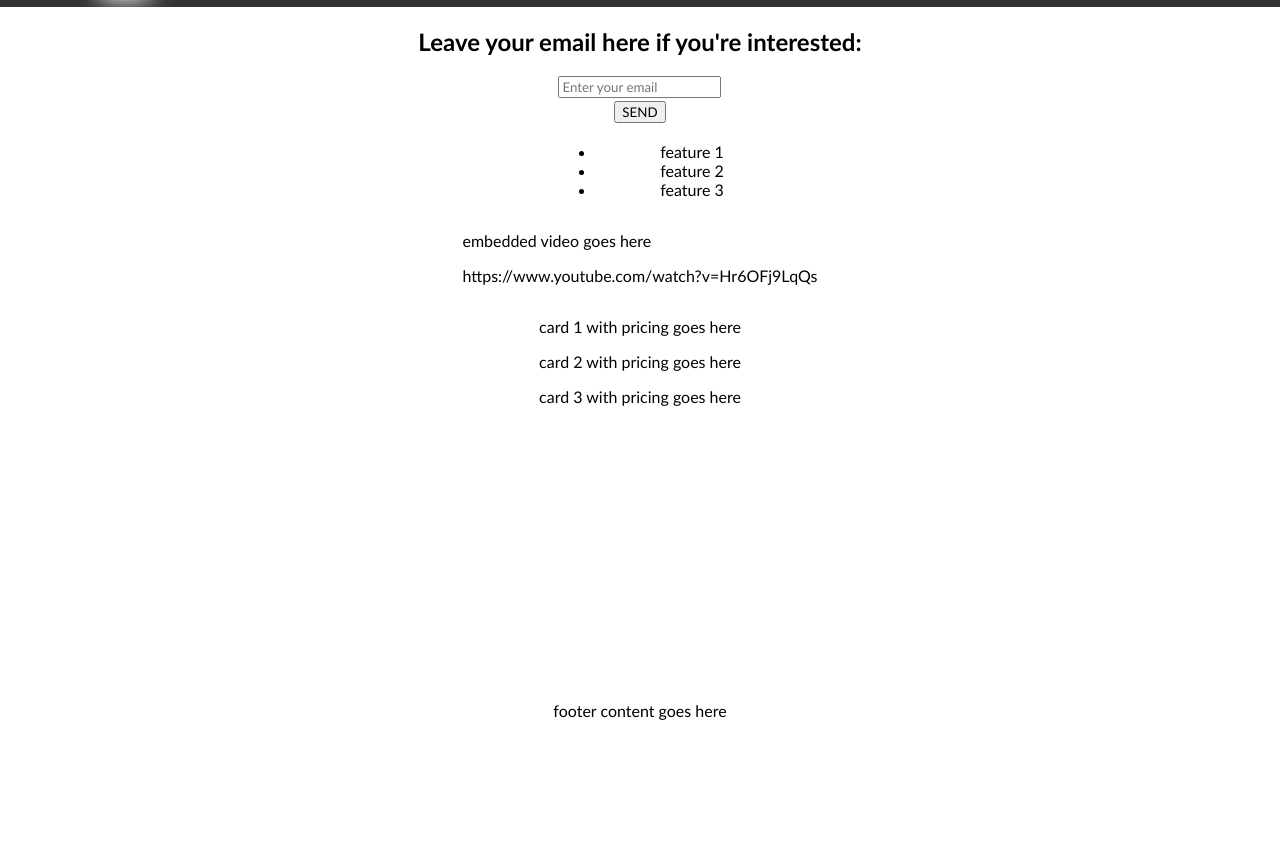
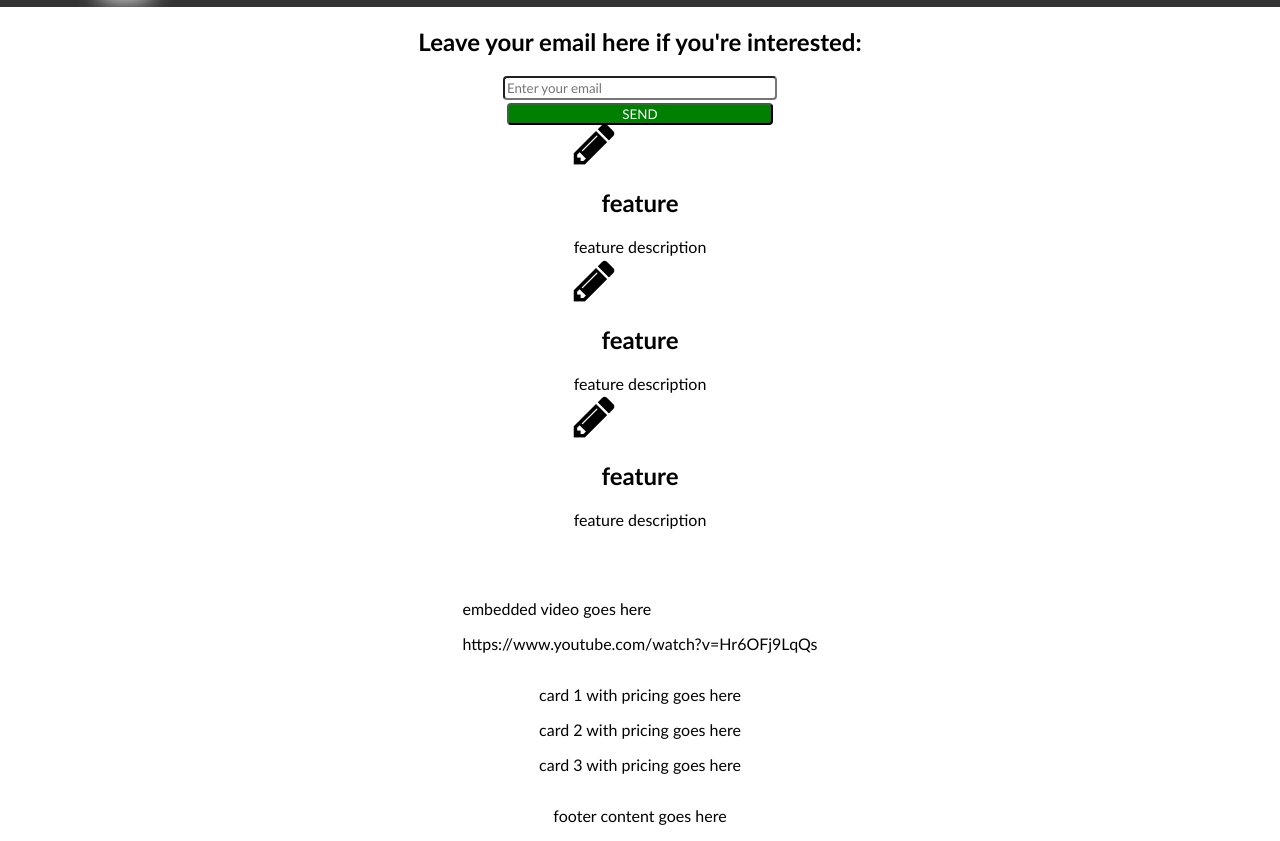
Before and after one commit to maiconm/FCC-Product-Landing-Page, a plain HTML site: page index.html in a window 1280 px wide. Shown: the part 64-905 px from the top of the page. Before the commit the page ends 800 px from the top, so only its background shows below. Drawn offline with Linux system fonts and the light colour scheme.

Commit message:
Placed icons and form css adjustments

```diff
--- a/index.html
+++ b/index.html
@@ -76,11 +76,23 @@
         </form>
       </section>
       <div class="features">
-        <ul>
-          <li>feature 1</li>
-          <li>feature 2</li>
-          <li>feature 3</li>
-        </ul>
+        <div class="feature">
+          <div>
+            <em class="fa fa-3x fa-pencil"></em>
+            <h2>feature</h2>
+          </div>
+          <p>feature description</p>
+        </div>
+        <div class="feature">
+            <em class="fa fa-3x fa-pencil"></em>
+          <h2>feature</h2>
+          <p>feature description</p>
+        </div>
+        <div class="feature">
+          <em class="fa fa-3x fa-pencil"></em>
+          <h2>feature</h2>
+          <p>feature description</p>
+        </div>
       </div>
       <div class="how-it-works">
         <p>embedded video goes here</p>
--- a/style.css
+++ b/style.css
@@ -64,6 +64,38 @@ li {
   padding-left: 5vw;
 }
 
+form {
+  width: 100%;
+}
+
+input {
+  padding: 2px;
+  border-radius: 4px;
+  width: 60%;
+}
+
+input[type=text]:focus {
+  border: 3px solid #555;
+}
+
+button {
+  width: 60%;
+  background-color: green;
+  color: white;
+  border-radius: 4px;
+}
+
+button:hover {
+  background-color: rgb(0, 139, 0);
+}
+
+.features {
+  width: 100%;
+  display: grid;
+  grid-template-rows: repeat(3, 30%);
+  place-items: center;
+}
+
 footer {
   justify-content: flex-end;
   height: 100%;
```
